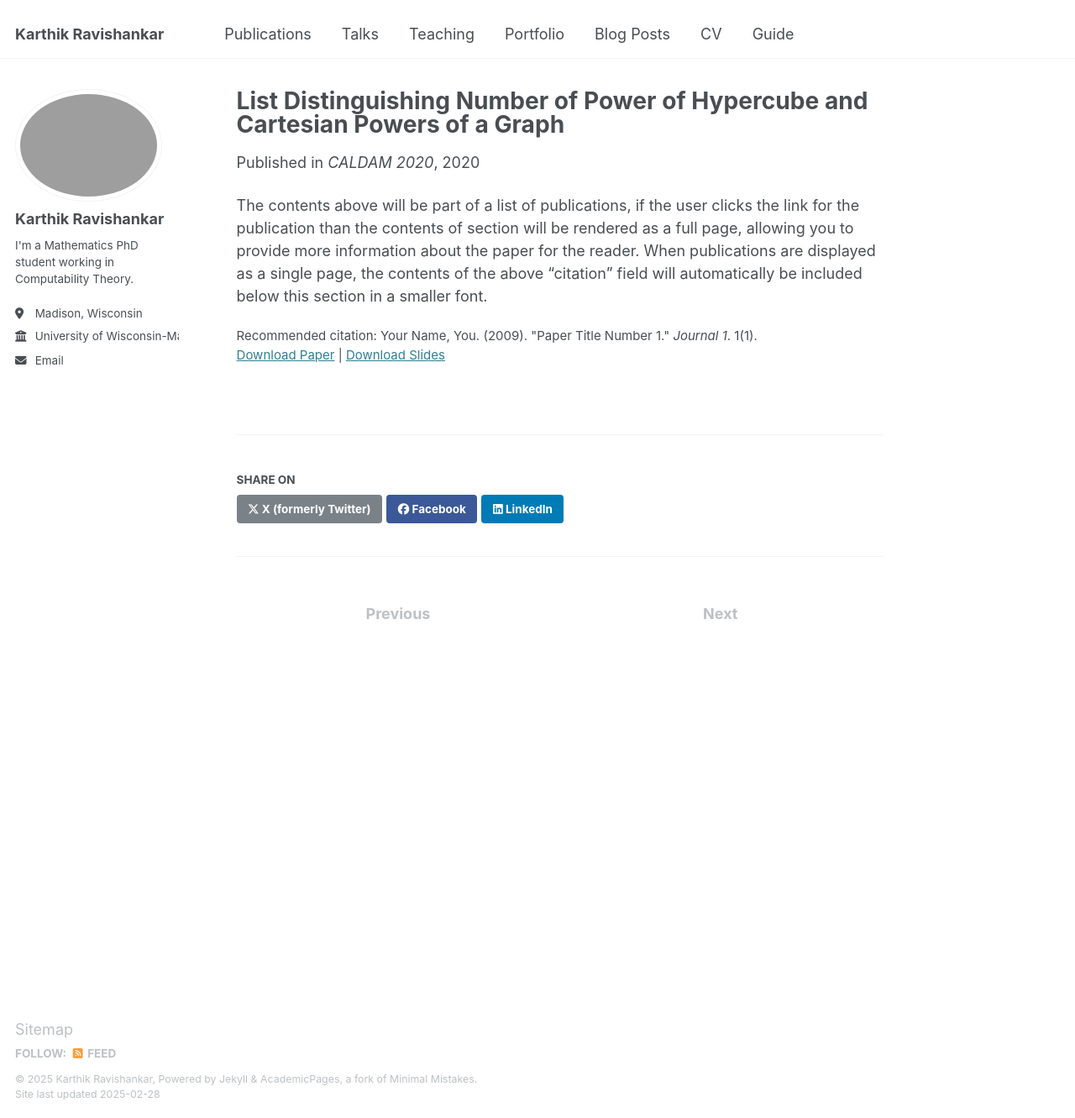
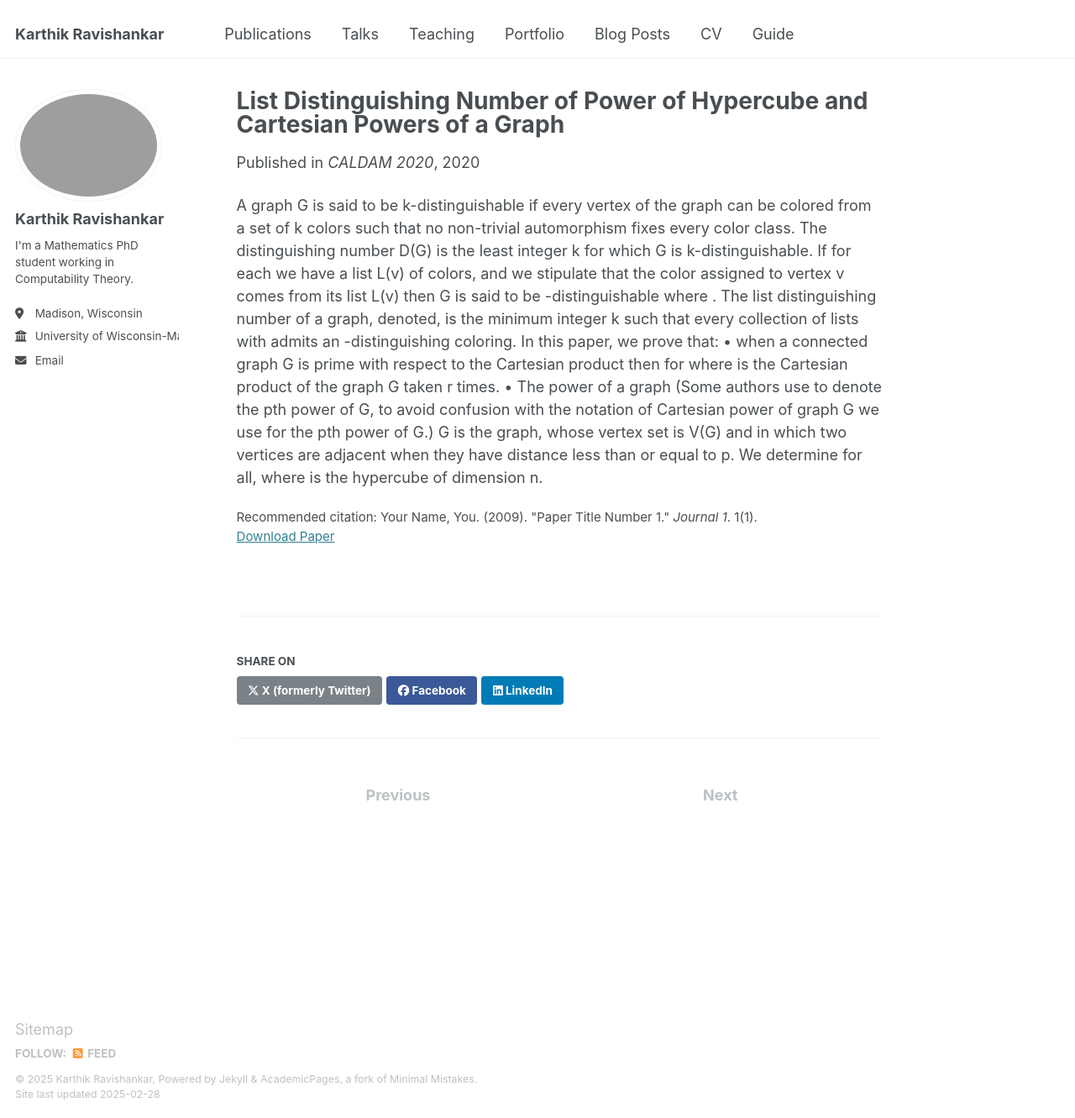
Before and after one commit to Karthik-Ravishankar-Math/Karthik-Ravishankar-Math.github.io, a Jekyll site: the page built from _publications/graph.md, in a window 1280 px wide and 1331 px high. Shown: the whole window at 84% size. Built offline with Jekyll 4.4.1, drawn with Linux system fonts in a browser that asks for light colours.

Commit message:
Update graph.md

```diff
--- a/_publications/graph.md
+++ b/_publications/graph.md
@@ -1,14 +1,15 @@
 ---
 title: "List Distinguishing Number of Power of Hypercube and Cartesian Powers of a Graph"
 collection: publications
-category: manuscripts
+category: conferences
 permalink: https://dl.acm.org/doi/10.1007/978-3-030-39219-2_20
-excerpt: 'This paper is about the number 1. The number 2 is left for future work.'
+excerpt: 'This symmetry breaking coloring property is studied for certain special classes of graphs'
 date: 2020-02-13
 venue: 'CALDAM 2020'
-slidesurl: 'https://dl.acm.org/doi/10.1007/978-3-030-39219-2_20'
 paperurl: 'https://dl.acm.org/doi/10.1007/978-3-030-39219-2_20'
 citation: 'Your Name, You. (2009). &quot;Paper Title Number 1.&quot; <i>Journal 1</i>. 1(1).'
 ---
 
-The contents above will be part of a list of publications, if the user clicks the link for the publication than the contents of section will be rendered as a full page, allowing you to provide more information about the paper for the reader. When publications are displayed as a single page, the contents of the above "citation" field will automatically be included below this section in a smaller font.
+A graph G is said to be k-distinguishable if every vertex of the graph can be colored from a set of k colors such that no non-trivial automorphism fixes every color class. The distinguishing number D(G) is the least integer k for which G is k-distinguishable. If for each we have a list L(v) of colors, and we stipulate that the color assigned to vertex v comes from its list L(v) then G is said to be -distinguishable where . The list distinguishing number of a graph, denoted, is the minimum integer k such that every collection of lists with admits an -distinguishing coloring. In this paper, we prove that:
+•	when a connected graph G is prime with respect to the Cartesian product then for where is the Cartesian product of the graph G taken r times.
+•	The power of a graph (Some authors use to denote the pth power of G, to avoid confusion with the notation of Cartesian power of graph G we use for the pth power of G.) G is the graph, whose vertex set is V(G) and in which two vertices are adjacent when they have distance less than or equal to p. We determine for all, where is the hypercube of dimension n.
```
